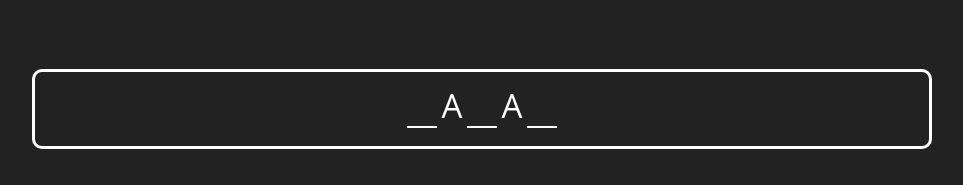
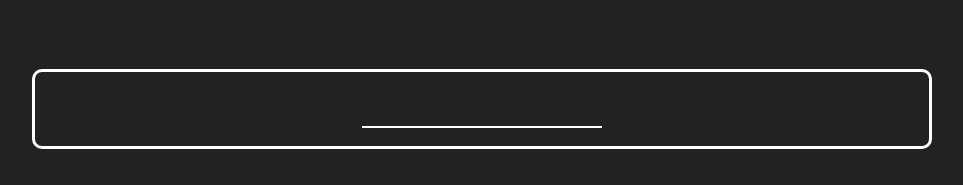
Before and after one commit to albertvallsbe/202209-w4ch2-albert-valls-enric-vazquez, a React (Create React App) app: page / in a window 1280 px wide. Shown: the part 264-449 px from the top of the page, without its empty margins (158-1121 px from the left). Built offline with nearby package versions, Linux system fonts and the light colour scheme.

Commit message:
Add dynamic guess letters

```diff
--- a/src/components/GuessLetters/GuessLetters.js
+++ b/src/components/GuessLetters/GuessLetters.js
@@ -3,11 +3,17 @@ import "./GuessLetters.css";
 const GuessLetters = ({ guessLetters }) => {
   return (
     <ul className="guess-letters">
-      <li className="guess-letter empty"></li>
-      <li className="guess-letter">A</li>
-      <li className="guess-letter empty"></li>
-      <li className="guess-letter">A</li>
-      <li className="guess-letter empty"></li>
+      {guessLetters.map((guessLetter, key) => {
+        if (guessLetter.hidden) {
+          return <li key={key} className="guess-letter empty"></li>;
+        }
+
+        return (
+          <li key={key} className="guess-letter">
+            {guessLetter.letter}
+          </li>
+        );
+      })}
     </ul>
   );
 };
```
